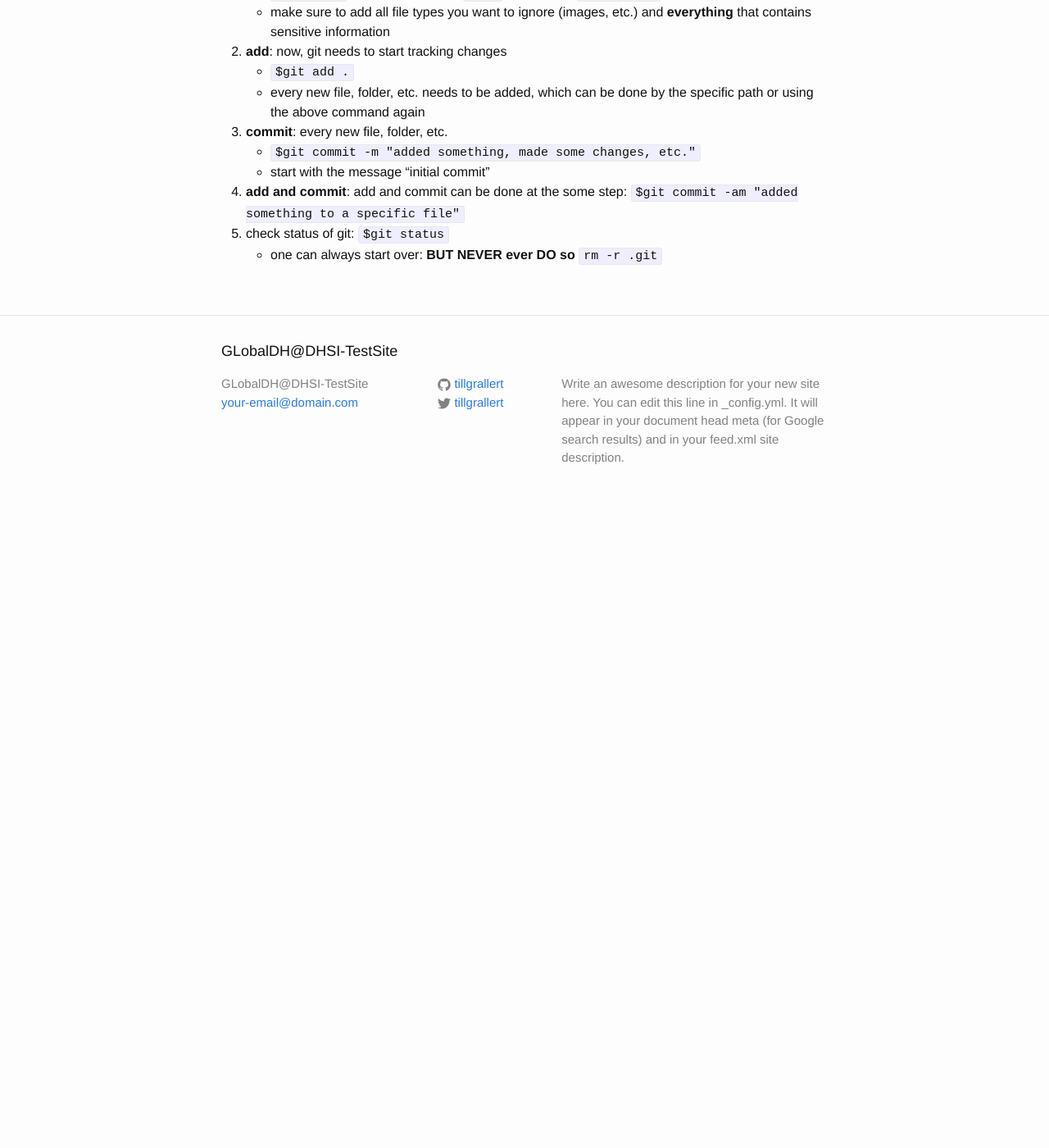
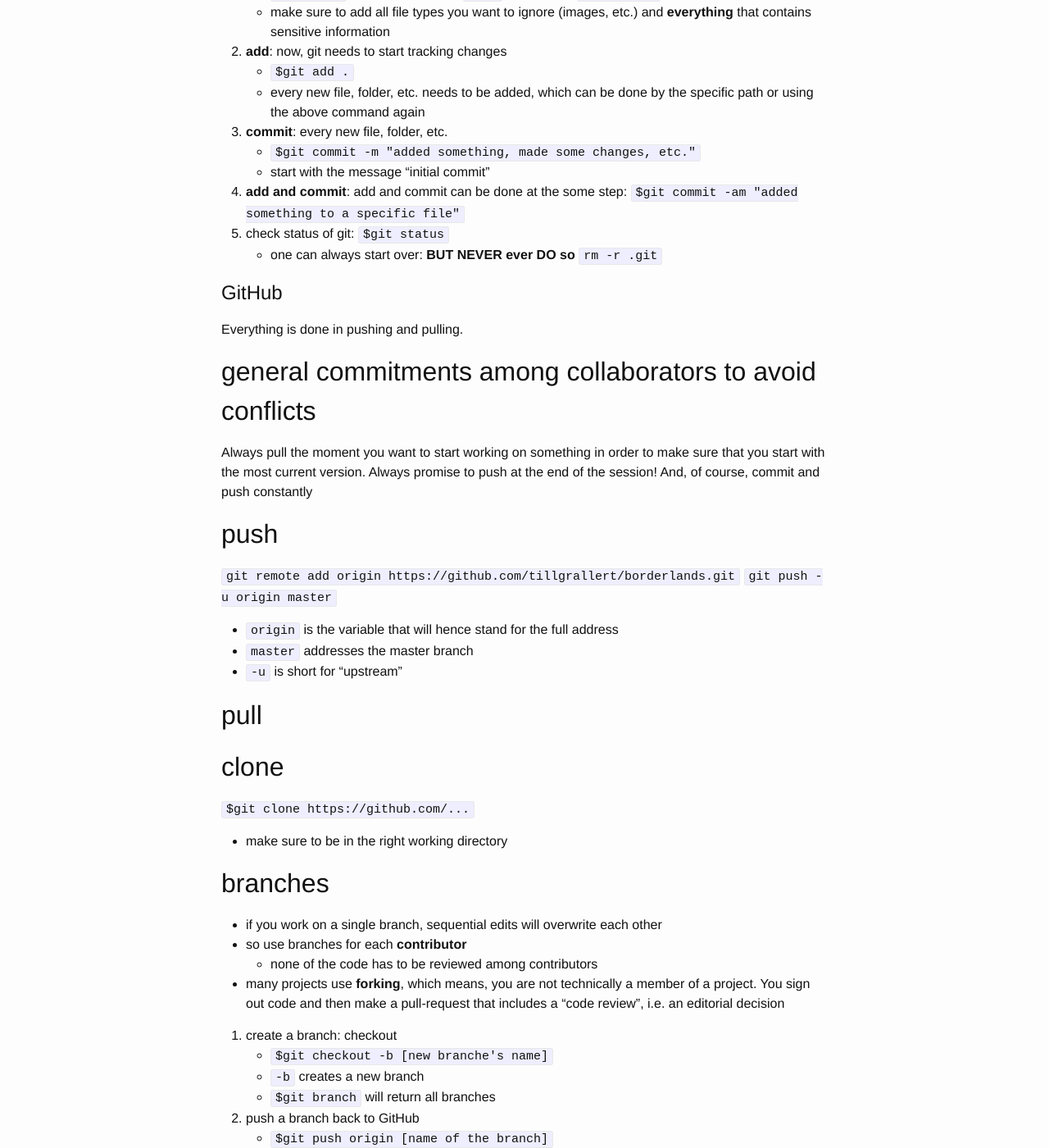
Before and after one commit to tillgrallert/borderlands, a Jekyll site: the page built from _posts/2015-06-10-git-and-github.markdown, in a window 1280 px wide and 1400 px high, scrolled down 608 px. Shown: the whole window at 82% size. Built offline with Jekyll 4.4.1, drawn with Linux system fonts in a browser that asks for light colours; before the commit the page ends 1238 px from its top, so only the background shows below that; some of the changed text lies outside the part shown.

Commit message:
added information on GitHub to today's post

```diff
--- a/_posts/2015-06-10-git-and-github.markdown
+++ b/_posts/2015-06-10-git-and-github.markdown
@@ -32,3 +32,49 @@ date: 2015-06-10 10:24:34
 4. **add and commit**: add and commit can be done at the some step: `$git commit -am "added something to a specific file"`
 4. check status of git: `$git status`
 - one can always start over: **BUT NEVER ever DO so** `rm -r .git`
+
+# GitHub
+
+Everything is done in pushing and pulling.
+
+## general commitments among collaborators to avoid conflicts
+
+Always pull the moment you want to start working on something in order to make sure that you start with the most current version.
+Always promise to push at the end of the session! And, of course, commit and push constantly
+
+## push
+
+`git remote add origin https://github.com/tillgrallert/borderlands.git`
+`git push -u origin master`
+
+- `origin` is the variable that will hence stand for the full address
+- `master` addresses the master branch
+- `-u` is short for "upstream"
+
+## pull
+
+## clone
+
+`$git clone https://github.com/...`
+- make sure to be in the right working directory
+
+## branches
+
+- if you work on a single branch, sequential edits will overwrite each other
+- so use branches for each **contributor**
+    + none of the code has to be reviewed among contributors
+- many projects use **forking**, which means, you are not technically a member of a project. You sign out code and then make a pull-request that includes a "code review", i.e. an editorial decision
+
+1. create a branch: checkout
+    + `$git checkout -b [new branche's name]`
+    + `-b` creates a new branch
+    + `$git branch` will return all branches
+
+2. push a branch back to GitHub
+    + `$git push origin [name of the branch]`
+
+## merges
+
+## public / private repos
+
+Write them an email explaining that you use github in class etc. and you will get a small number of private repositories
```
Also changed, not shown: 2 other files.
